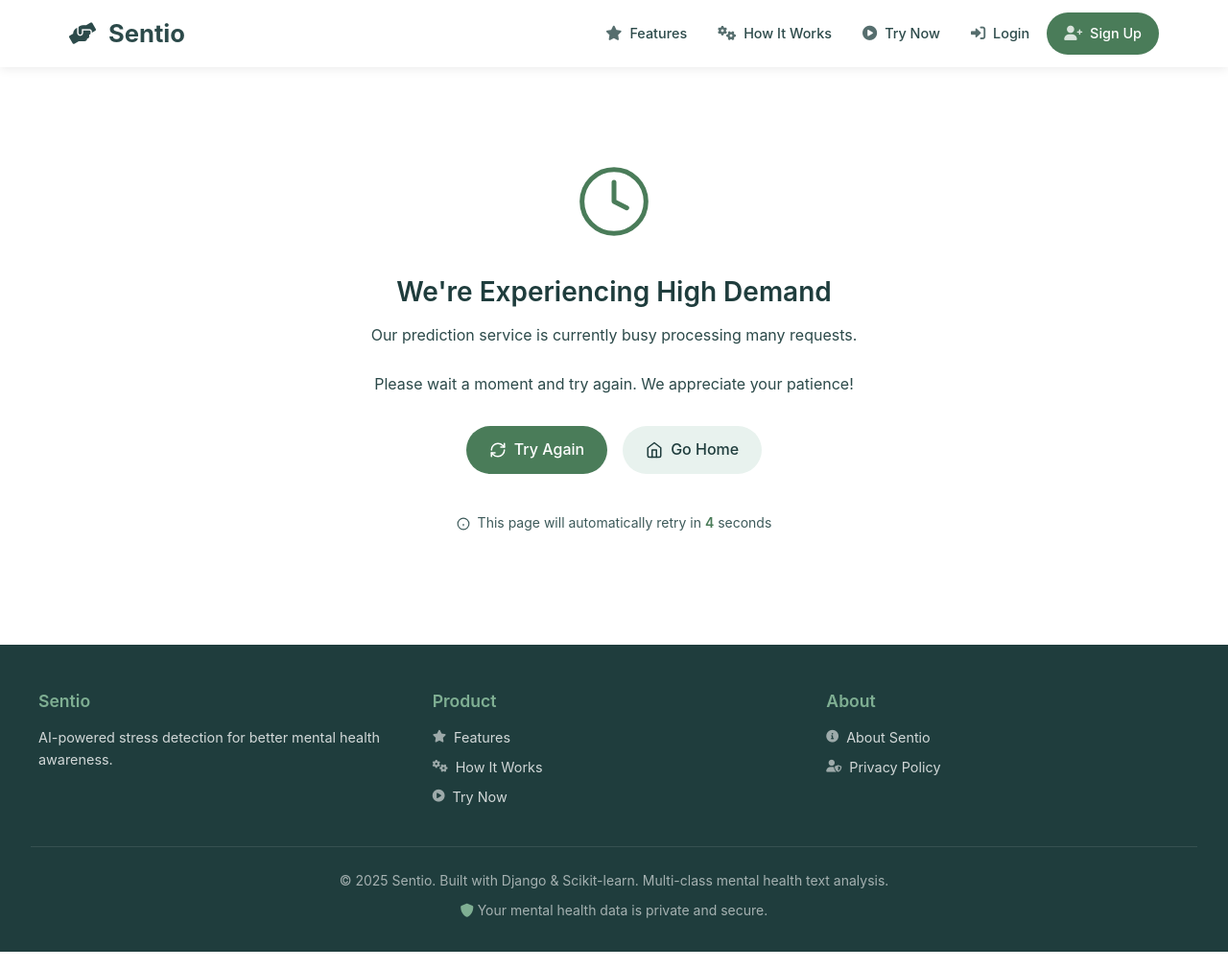
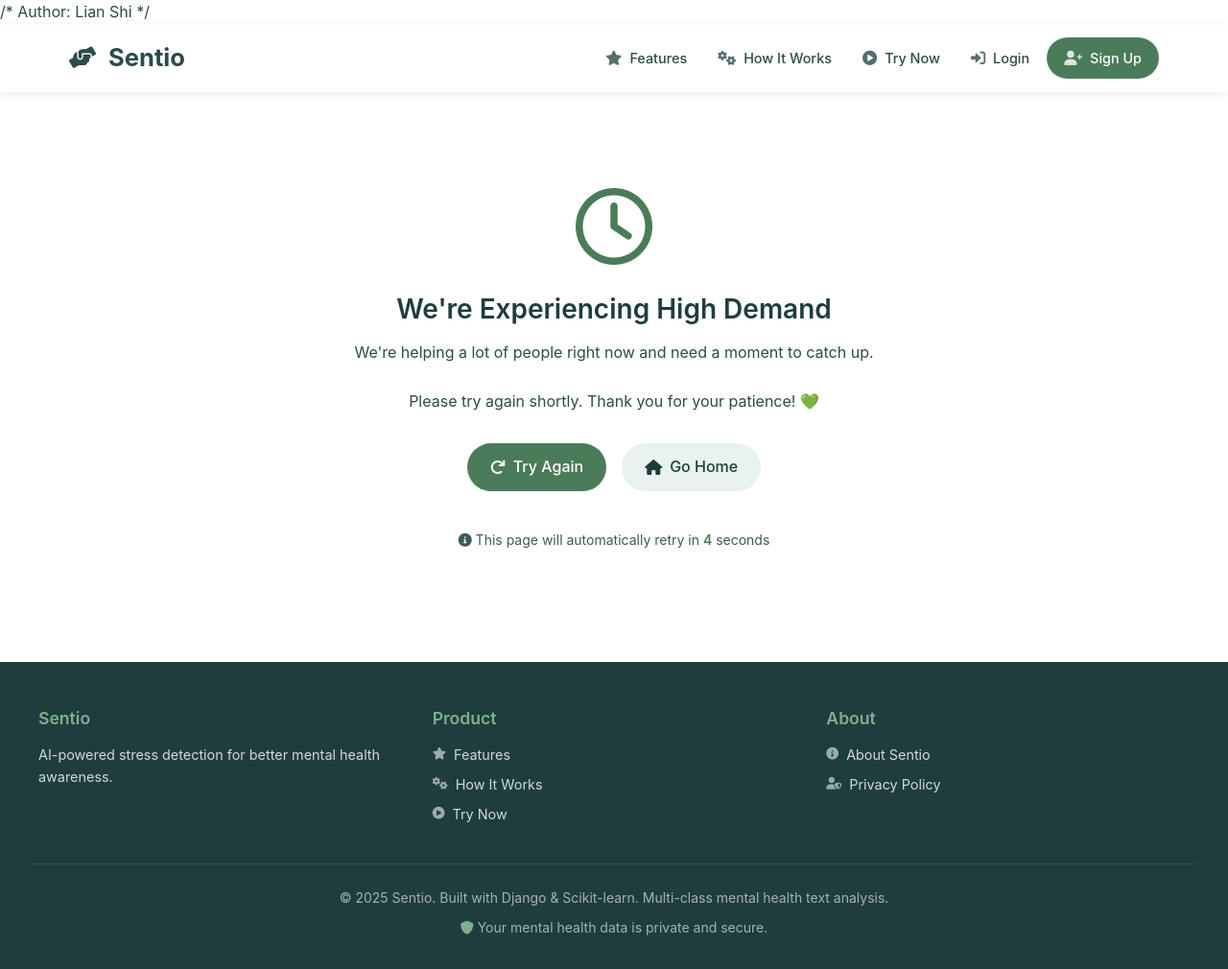
Before and after one commit to clausevilla/Sentio, a Django app: template apps/predictions/templates/predictions/service_busy.html in a window 1280 px wide. Shown: the whole page at 96% size. Run offline with Django 5.2, Linux system fonts and the light colour scheme; the template is opened without the code that fills it, so the values that code supplies are empty.

Commit message:
#32 Update service busy page
Former-commit-id: ee642b325a49ec5a6c2f48881edbae841d266965

```diff
--- /dev/null
+++ b/apps/predictions/static/predictions/css/service_busy.css
@@ -0,0 +1,118 @@
+
+/* Service Busy Page Styles */
+
+.service-busy-container {
+    max-width: 600px;
+    margin: 60px auto;
+    text-align: center;
+    padding: 40px 20px;
+}
+
+.service-busy-icon {
+    margin-bottom: 30px;
+    color: var(--color-primary, #4A7C59);
+}
+
+.service-busy-icon i {
+    font-size: 80px;
+}
+
+.service-busy-title {
+    color: var(--color-text-dark, #1F3D3D);
+    font-size: 28px;
+    margin-bottom: 16px;
+    font-weight: 600;
+}
+
+.service-busy-message {
+    color: var(--color-text, #2C4A4A);
+    font-size: 16px;
+    line-height: 1.6;
+    margin-bottom: 30px;
+}
+
+.service-busy-buttons {
+    display: flex;
+    gap: 16px;
+    justify-content: center;
+    flex-wrap: wrap;
+}
+
+.btn-retry {
+    display: inline-flex;
+    align-items: center;
+    gap: 8px;
+    padding: 12px 24px;
+    background-color: var(--color-primary, #4A7C59);
+    color: white;
+    text-decoration: none;
+    border-radius: 25px;
+    font-weight: 500;
+    transition: background-color 0.3s ease;
+}
+
+.btn-retry:hover {
+    background-color: var(--color-primary-light, #5C8A72);
+    color: white;
+}
+
+.btn-home {
+    display: inline-flex;
+    align-items: center;
+    gap: 8px;
+    padding: 12px 24px;
+    background-color: var(--color-bg-mint, #E8F2EE);
+    color: var(--color-text-dark, #1F3D3D);
+    text-decoration: none;
+    border-radius: 25px;
+    font-weight: 500;
+    transition: background-color 0.3s ease;
+}
+
+.btn-home:hover {
+    background-color: var(--color-bg-sage, #A8C9B8);
+}
+
+.service-busy-hint {
+    color: var(--color-text-light, #3D5A5A);
+    font-size: 14px;
+    margin-top: 40px;
+}
+
+.countdown {
+    font-weight: 600;
+    color: var(--color-primary, #4A7C59);
+}
+
+/* Mobile responsive */
+@media (max-width: 480px) {
+    .service-busy-container {
+        margin: 40px auto;
+        padding: 30px 16px;
+    }
+
+
+    .service-busy-icon i {
+    font-size: 50px;
+}
+
+    .service-busy-title {
+        font-size: 24px;
+    }
+
+    .service-busy-message {
+        font-size: 15px;
+    }
+
+    .service-busy-buttons {
+        flex-direction: column;
+        align-items: center;
+    }
+
+    .btn-retry,
+    .btn-home {
+        width: 100%;
+        max-width: 200px;
+        justify-content: center;
+    }
+}
--- a/apps/predictions/templates/predictions/service_busy.html
+++ b/apps/predictions/templates/predictions/service_busy.html
@@ -1,82 +1,55 @@
+/* Author: Lian Shi */
+
 {% extends 'base.html' %}
 {% load static %}
 
 {% block title %}Service Temporarily Unavailable - Sentio{% endblock %}
 
+{% block extra_css %}
+<link rel="stylesheet" href="{% static 'predictions/css/service_busy.css' %}">
+{% endblock %}
+
 {% block content %}
-<div class="container" style="max-width: 600px; margin: 60px auto; text-align: center; padding: 40px 20px;">
+<div class="container service-busy-container">
 
     <!-- Icon -->
-    <div style="margin-bottom: 30px;">
-        <svg xmlns="http://www.w3.org/2000/svg" width="80" height="80" viewBox="0 0 24 24" fill="none" stroke="var(--color-primary, #4A7C59)" stroke-width="1.5" stroke-linecap="round" stroke-linejoin="round">
-            <circle cx="12" cy="12" r="10"></circle>
-            <polyline points="12 6 12 12 16 14"></polyline>
-        </svg>
+    <div class="service-busy-icon">
+        <i class="far fa-clock"></i>
     </div>
 
     <!-- Heading -->
-    <h1 style="color: var(--color-text-dark, #1F3D3D); font-size: 28px; margin-bottom: 16px; font-weight: 600;">
-        We're Experiencing High Demand
-    </h1>
+    <h1 class="service-busy-title">We're Experiencing High Demand</h1>
 
     <!-- Message -->
-    <p style="color: var(--color-text, #2C4A4A); font-size: 16px; line-height: 1.6; margin-bottom: 30px;">
-        {{ error_message|default:"Our prediction service is currently busy processing many requests." }}
+    <p class="service-busy-message">
+        We're helping a lot of people right now and need a moment to catch up.
         <br><br>
-        Please wait a moment and try again. We appreciate your patience!
+        Please try again shortly. Thank you for your patience! 💚
     </p>
 
     <!-- Action Buttons -->
-    <div style="display: flex; gap: 16px; justify-content: center; flex-wrap: wrap;">
-        <a href="{% url 'predictions:input' %}"
-           class="btn-retry"
-           style="display: inline-flex; align-items: center; gap: 8px; padding: 12px 24px;
-                  background-color: var(--color-primary, #4A7C59); color: white; text-decoration: none;
-                  border-radius: 25px; font-weight: 500; transition: background-color 0.3s ease;">
-            <svg xmlns="http://www.w3.org/2000/svg" width="18" height="18" viewBox="0 0 24 24" fill="none" stroke="currentColor" stroke-width="2" stroke-linecap="round" stroke-linejoin="round">
-                <path d="M3 12a9 9 0 0 1 9-9 9.75 9.75 0 0 1 6.74 2.74L21 8"></path>
-                <path d="M21 3v5h-5"></path>
-                <path d="M21 12a9 9 0 0 1-9 9 9.75 9.75 0 0 1-6.74-2.74L3 16"></path>
-                <path d="M3 21v-5h5"></path>
-            </svg>
+    <div class="service-busy-buttons">
+        <a href="{% url 'predictions:input' %}" class="btn-retry">
+            <i class="fas fa-redo"></i>
             Try Again
         </a>
 
-        <a href="{% url 'home' %}"
-           class="btn-home"
-           style="display: inline-flex; align-items: center; gap: 8px; padding: 12px 24px;
-                  background-color: var(--color-bg-mint, #E8F2EE); color: var(--color-text-dark, #1F3D3D);
-                  text-decoration: none; border-radius: 25px; font-weight: 500; transition: background-color 0.3s ease;">
-            <svg xmlns="http://www.w3.org/2000/svg" width="18" height="18" viewBox="0 0 24 24" fill="none" stroke="currentColor" stroke-width="2" stroke-linecap="round" stroke-linejoin="round">
-                <path d="m3 9 9-7 9 7v11a2 2 0 0 1-2 2H5a2 2 0 0 1-2-2z"></path>
-                <polyline points="9 22 9 12 15 12 15 22"></polyline>
-            </svg>
+        <a href="{% url 'home' %}" class="btn-home">
+            <i class="fas fa-home"></i>
             Go Home
         </a>
     </div>
 
     <!-- Auto-refresh hint -->
-    <p style="color: var(--color-text-light, #3D5A5A); font-size: 14px; margin-top: 40px;">
-        <svg xmlns="http://www.w3.org/2000/svg" width="14" height="14" viewBox="0 0 24 24" fill="none" stroke="currentColor" stroke-width="2" style="display: inline; vertical-align: middle; margin-right: 4px;">
-            <circle cx="12" cy="12" r="10"></circle>
-            <line x1="12" y1="16" x2="12" y2="12"></line>
-            <line x1="12" y1="8" x2="12.01" y2="8"></line>
-        </svg>
-        This page will automatically retry in <span id="countdown" style="font-weight: 600; color: var(--color-primary, #4A7C59);">10</span> seconds
+    <p class="service-busy-hint">
+        <i class="fas fa-info-circle"></i>
+        This page will automatically retry in <span id="countdown" class="countdown">10</span> seconds
     </p>
 </div>
+{% endblock %}
 
-<style>
-    .btn-retry:hover {
-        background-color: var(--color-primary-light, #5C8A72) !important;
-    }
-    .btn-home:hover {
-        background-color: var(--color-bg-sage, #A8C9B8) !important;
-    }
-</style>
-
+{% block extra_js %}
 <script>
-    // Auto-refresh countdown
     let seconds = 10;
     const countdownEl = document.getElementById('countdown');
 
```
Also changed, not shown: apps/predictions/views.py (line endings or trailing spaces).
